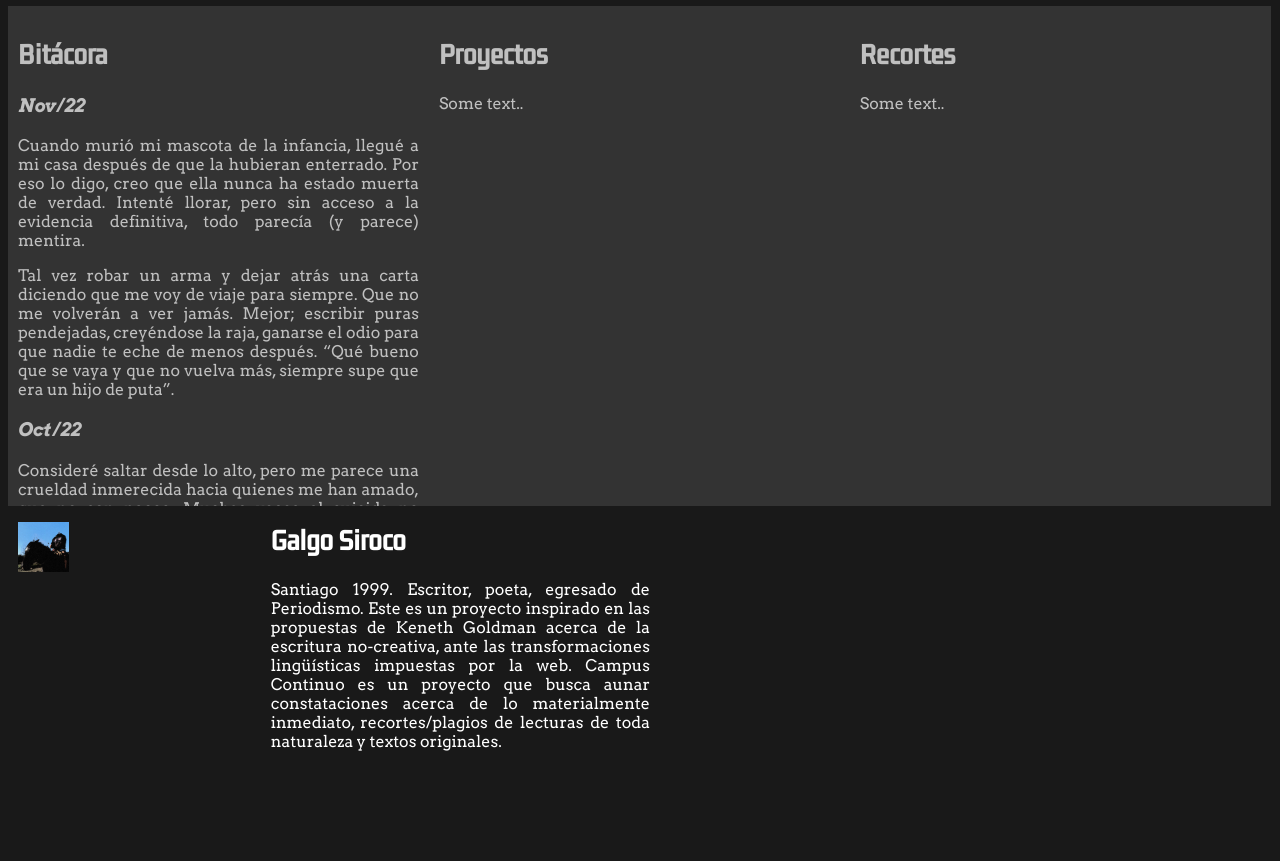
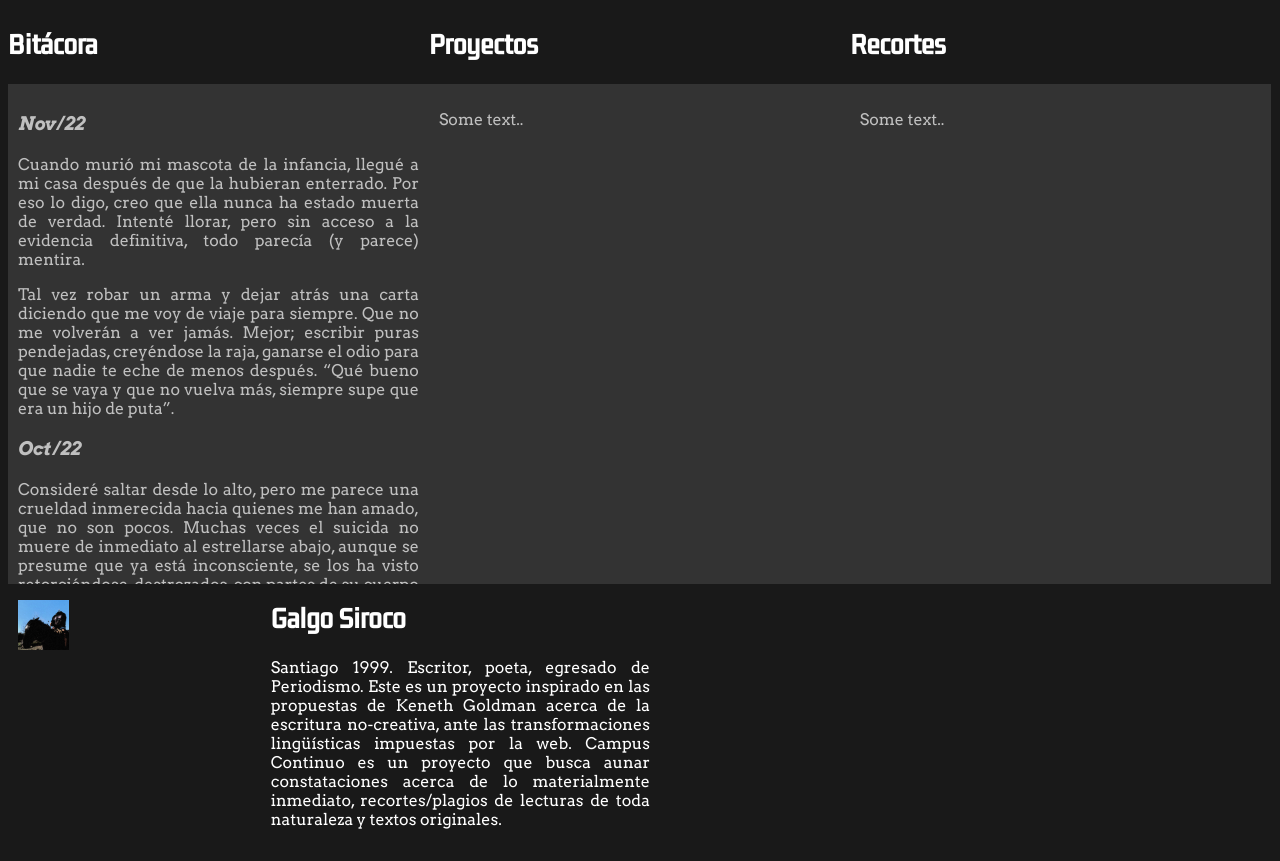
Before and after one commit to campuscontinuo/campuscontinuo.github.io, a plain HTML site: page index.html in a window 1280 px wide. Shown: the part 87-948 px from the top of the page. Before the commit the page ends 870 px from the top, so only its background shows below. Drawn offline with Linux system fonts and the light colour scheme.

Commit message:
Scrollbar
Cambio en la apariencia de Scrollbar

```diff
--- a/index.html
+++ b/index.html
@@ -7,10 +7,22 @@
 <body>
 
 <h1>Campus continuo</h1>
+<div class="secciones">
 
+  <div class="seccion">
+  <h2>Bitácora</h2>
+  </div>
+
+  <div class="seccion">
+  <h2>Proyectos</h2>
+  </div>
+
+  <div class="seccion">
+  <h2>Recortes</h2>
+  </div>
+</div>
 <div class="row">
   <div class="column" style="background-color:#333333; color: #c0c0c0;">
-    <h2>Bitácora</h2>
     <h3>Nov/22</h3>
     <p>Cuando murió mi mascota de la infancia, llegué a mi casa después de que la hubieran enterrado. Por eso lo digo, creo que ella nunca ha estado muerta de verdad. Intenté llorar, pero sin acceso a la evidencia definitiva, todo parecía (y parece) mentira.</p><p>Tal vez robar un arma y dejar atrás una carta diciendo que me voy de viaje para siempre. Que no me volverán a ver jamás. Mejor; escribir puras pendejadas, creyéndose la raja, ganarse el odio para que nadie te eche de menos después. “Qué bueno que se vaya y que no vuelva más, siempre supe que era un hijo de puta”.</p><p></p>
     <h3>Oct/22</h3>
@@ -20,11 +32,9 @@
     <p>Si pienso en los motivos que empujan al suicida, al menos en mi caso, surge una ironía macabra que hace pensar que la farsa que aqueja a la conciencia puede no ser una farsa en absoluto. Los métodos menos destructivos, dolorosos, traumáticos, son los menos accesibles, los menos discretos. Aparte del miedo al dolor (que en sí mismo es miedo a la muerte, lo que habla de un suicida poco convencido) está la preocupación de no dejar un cadáver tétrico; no dejar una habitación cubierta de sangre, un cuerpo desmembrado o desfigurado, la imagen de pesadilla de un ahorcado con la cabeza azul e inflada. Incluso los métodos menos violentos dejan la huella de una violencia terrorífica. Compadezco a la persona que deba encontrarme tendido en la cama con la cabeza metida en una bolsa plástica, por mucho que ésta esté conectada a un tanque de helio. De todos modos, es la forma de suicidio que elegiría si pudiera; no sientes la asfixia, es como un sedante permanente. Probablemente, sin embargo, deba optar por la intoxicación, que conlleva más agonía; vómitos, dolores, desorientación, arrepentimiento, seguro. Y en cuanto a la escena del crimen, al lecho de muerte; toda esa cochinada. Cianuro, es sencillo de conseguir y barato. La morfina es atractiva pero muy cara. </p>
   </div>
   <div class="column" style="background-color:#333333; color: #c0c0c0;">
-    <h2>Proyectos</h2>
     <p>Some text..</p>
   </div>
   <div class="column" style="background-color:#333333; color: #c0c0c0;">
-    <h2>Recortes</h2>
     <p>Some text..</p>
   </div>
 </div>
@@ -33,6 +43,7 @@
 
 <div class="ImgAutor">
 <img src="Images/Archivelio.jpg" width="20%">
+<!-- En versión para publicar, width= "20%" -->
 </div>
 
 <div class="TxtAutor">
--- a/style.css
+++ b/style.css
@@ -15,6 +15,7 @@
 
 body{
   background-color: #191919;
+  overflow-x:hidden;
 }
 
 h1{
@@ -83,3 +84,33 @@ p{
 .Nombre{
   margin-top: 0px;
 }
+
+.seccion{
+  display: inline-block;
+  color: #FFFFFF;
+  width: 33%;
+}
+
+/* width */
+::-webkit-scrollbar {
+  width: 10px;
+}
+
+/* Track */
+::-webkit-scrollbar-track {
+  width: 10px;
+  background: #ffffff;
+  border: 4px solid #333333;
+}
+
+/* Handle */
+::-webkit-scrollbar-thumb {
+  width: 10px;
+  background: #FFFFFF;
+  border: 2px solid black;
+}
+
+/* Handle on hover */
+::-webkit-scrollbar-thumb:hover {
+  background: #100011;
+}
```
